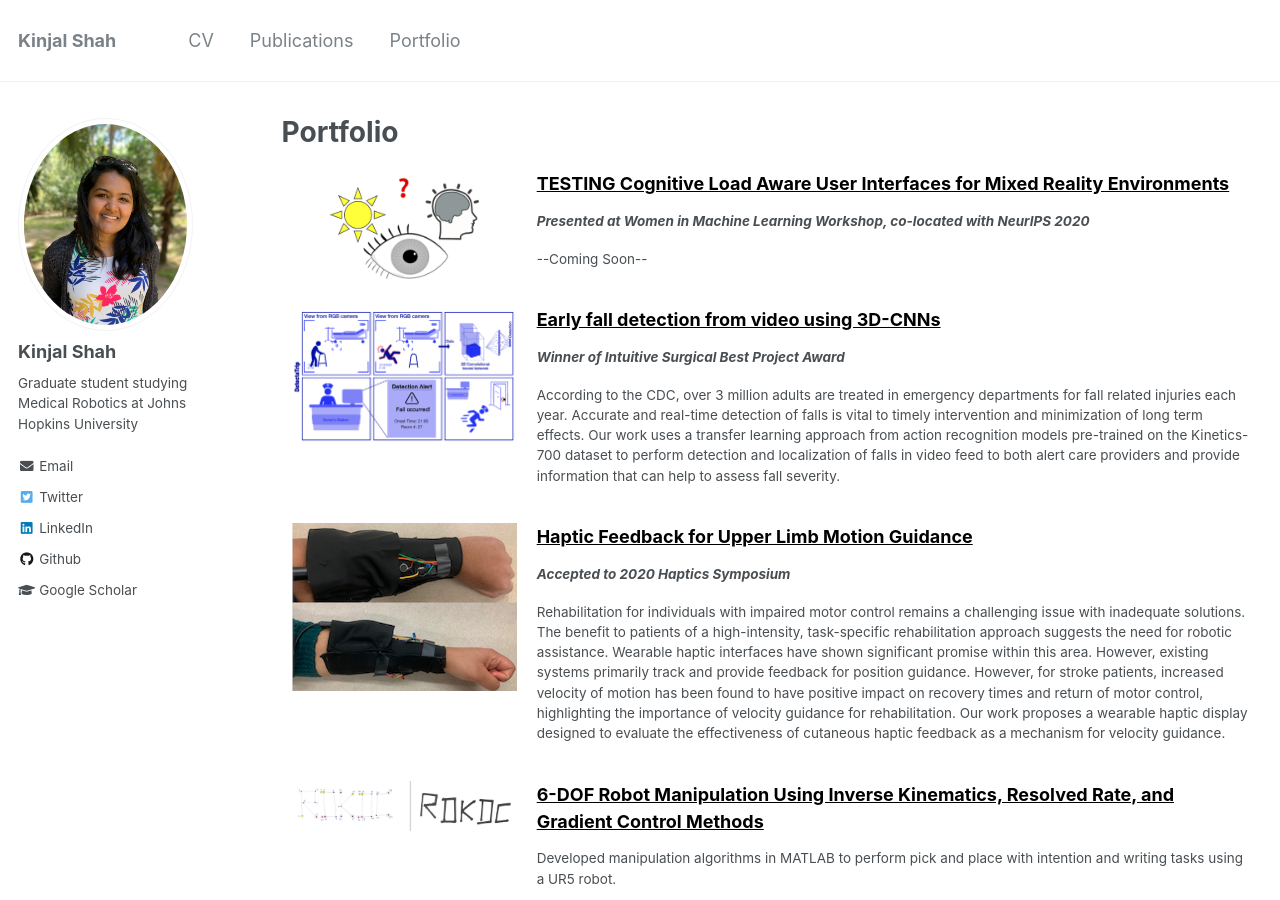
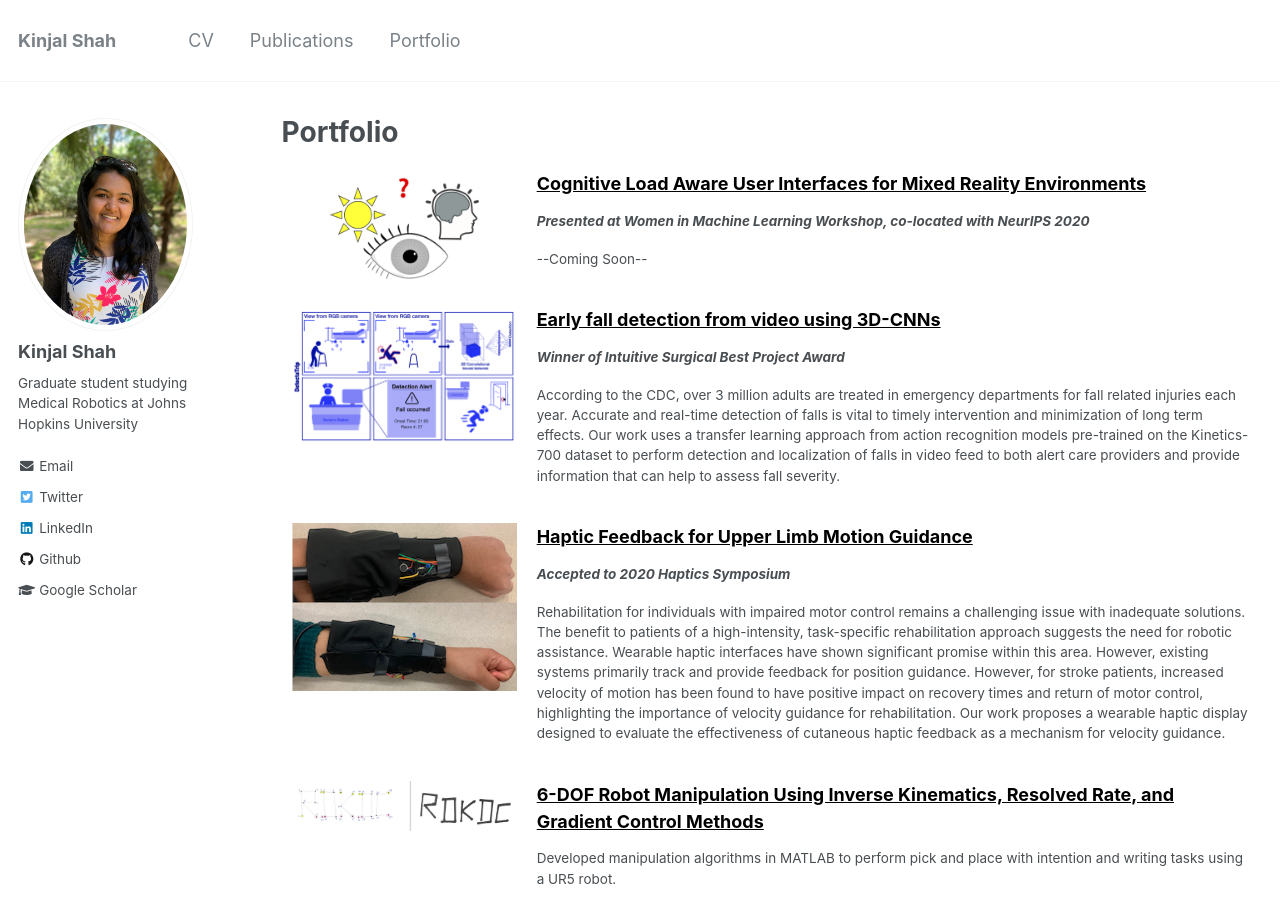
Before and after one commit to kinjmshah/kinjmshah.github.io, a Jekyll site: the page built from _pages/portDRAFT.html, in a window 1280 px wide and 900 px high. Built offline with Jekyll 4.4.1, drawn with Linux system fonts in a browser that asks for light colours.

Commit message:
Update portDRAFT.html

```diff
--- a/_pages/portDRAFT.html
+++ b/_pages/portDRAFT.html
@@ -46,7 +46,7 @@ author_profile: true
         </div>
       </div>
       <div class="column right">
-        <a class="projHeader" href="/portfolio/mastersThesis">TESTING Cognitive Load Aware User Interfaces for Mixed Reality Environments</a>
+        <a class="projHeader" href="/portfolio/mastersThesis">Cognitive Load Aware User Interfaces for Mixed Reality Environments</a>
         <p class="projAwards"> Presented at Women in Machine Learning Workshop, co-located with NeurIPS 2020 </p>
         <p class="projText"> --Coming Soon-- </p>
       </div>
```
